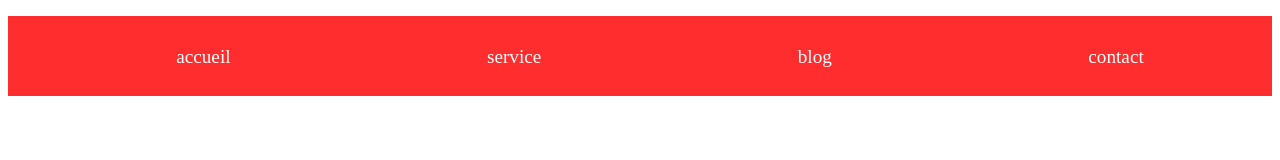
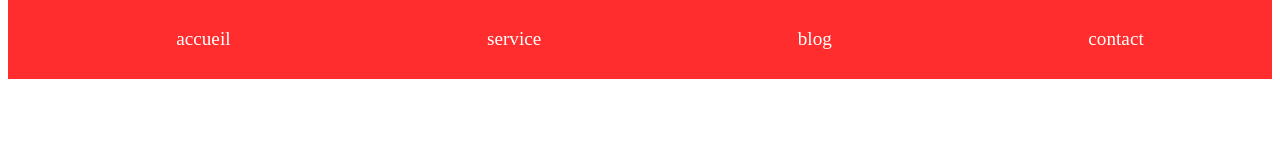
Before and after one commit to Orphee241/dev_web, a plain HTML site: page index.html in a window 1280 px wide. Drawn offline with Linux system fonts and the light colour scheme.

Commit message:
header modifier

```diff
--- a/style.css
+++ b/style.css
@@ -6,6 +6,9 @@
 header{
     background-color: #ff2d2d;
     height: 10vh;
+    margin: 0;
+    position: relative ;
+    top: -17px ;
 }
 
 header ul{
@@ -24,7 +27,7 @@ header ul li a{
     color: #ffffff;
     font-size: 1.2em;
     position: relative;
-    top: 30px;
+    line-height: 10vh;
 }
 
 
```
